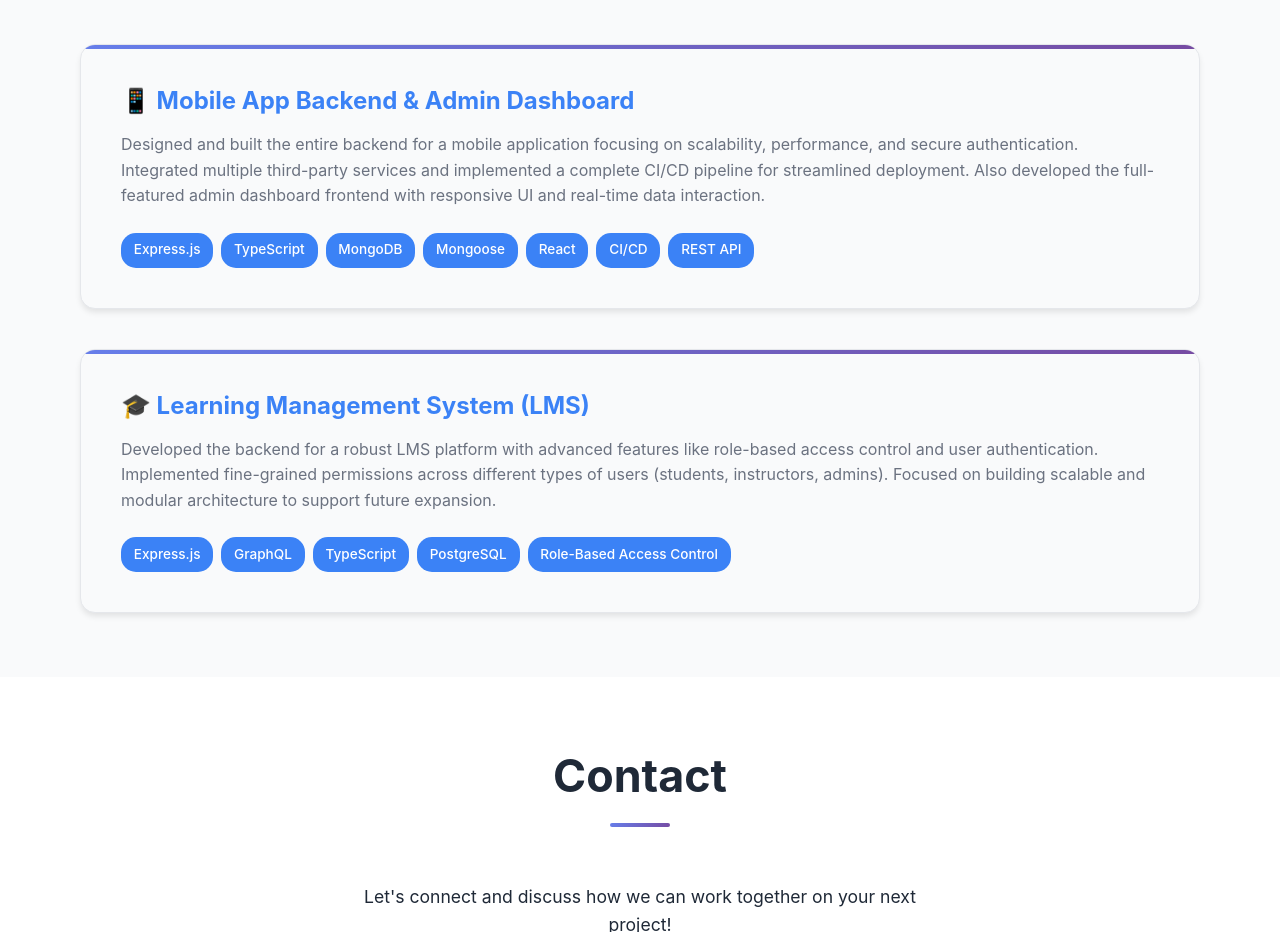
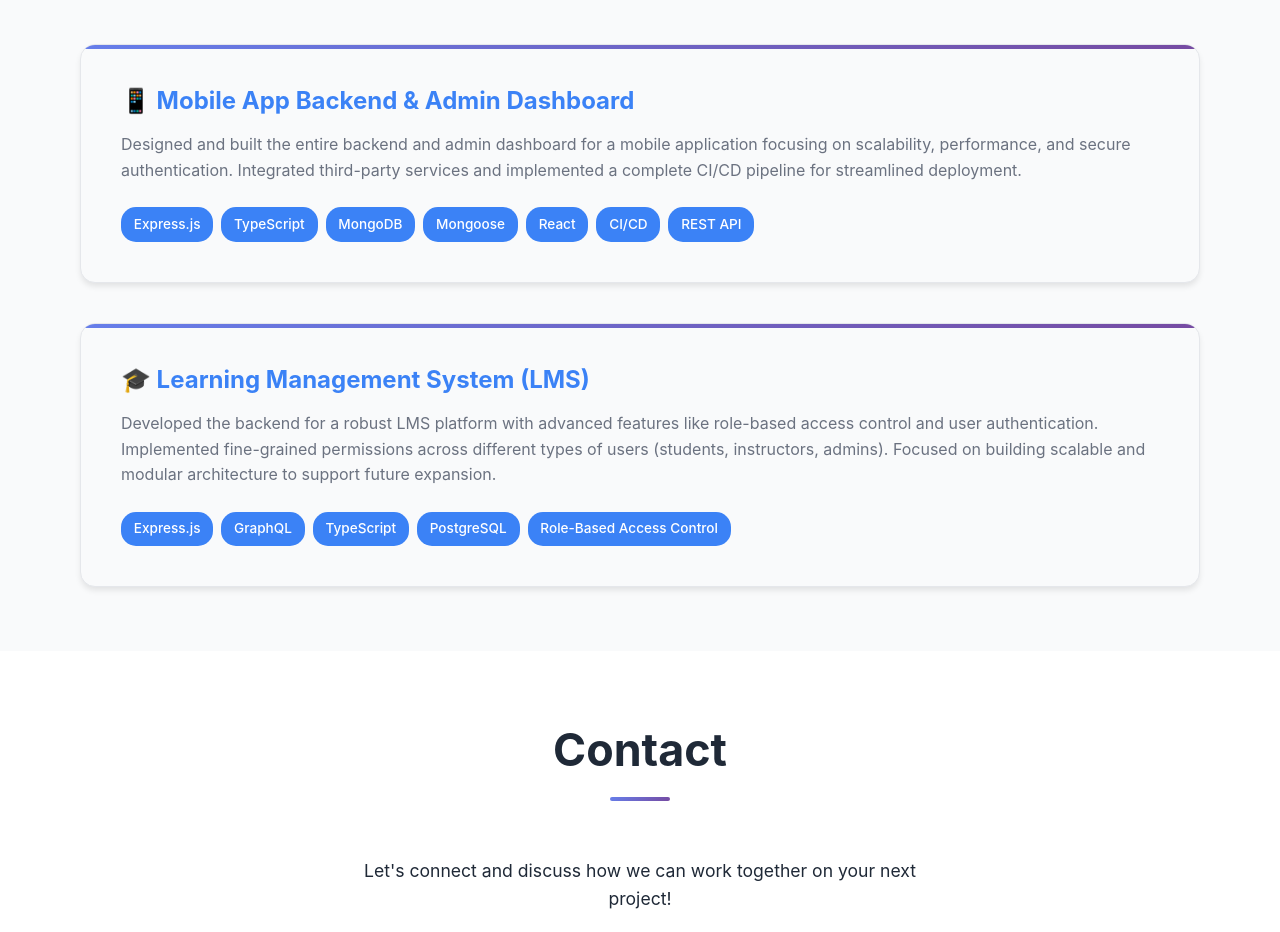
Before and after one commit to Hussen-ghadban/Portfolio, a plain HTML site: page index.html in a window 1280 px wide. Shown: the part 2120-3052 px from the top of the page. Drawn offline with Linux system fonts and the light colour scheme.

Commit message:
edit the mobile app description

```diff
--- a/index.html
+++ b/index.html
@@ -118,9 +118,8 @@
                 <div class="project-card fade-in">
                     <h3>📱 Mobile App Backend & Admin Dashboard</h3>
                     <p class="project-description">
-                        Designed and built the entire backend for a mobile application focusing on scalability, performance, and secure authentication.
-                        Integrated multiple third-party services and implemented a complete CI/CD pipeline for streamlined deployment.
-                        Also developed the full-featured admin dashboard frontend with responsive UI and real-time data interaction.
+                        Designed and built the entire backend and admin dashboard for a mobile application focusing on scalability, performance, and secure authentication.
+                        Integrated third-party services and implemented a complete CI/CD pipeline for streamlined deployment.
                     </p>
                     <div class="tech-stack">
                         <span class="tech-tag">Express.js</span>
```
